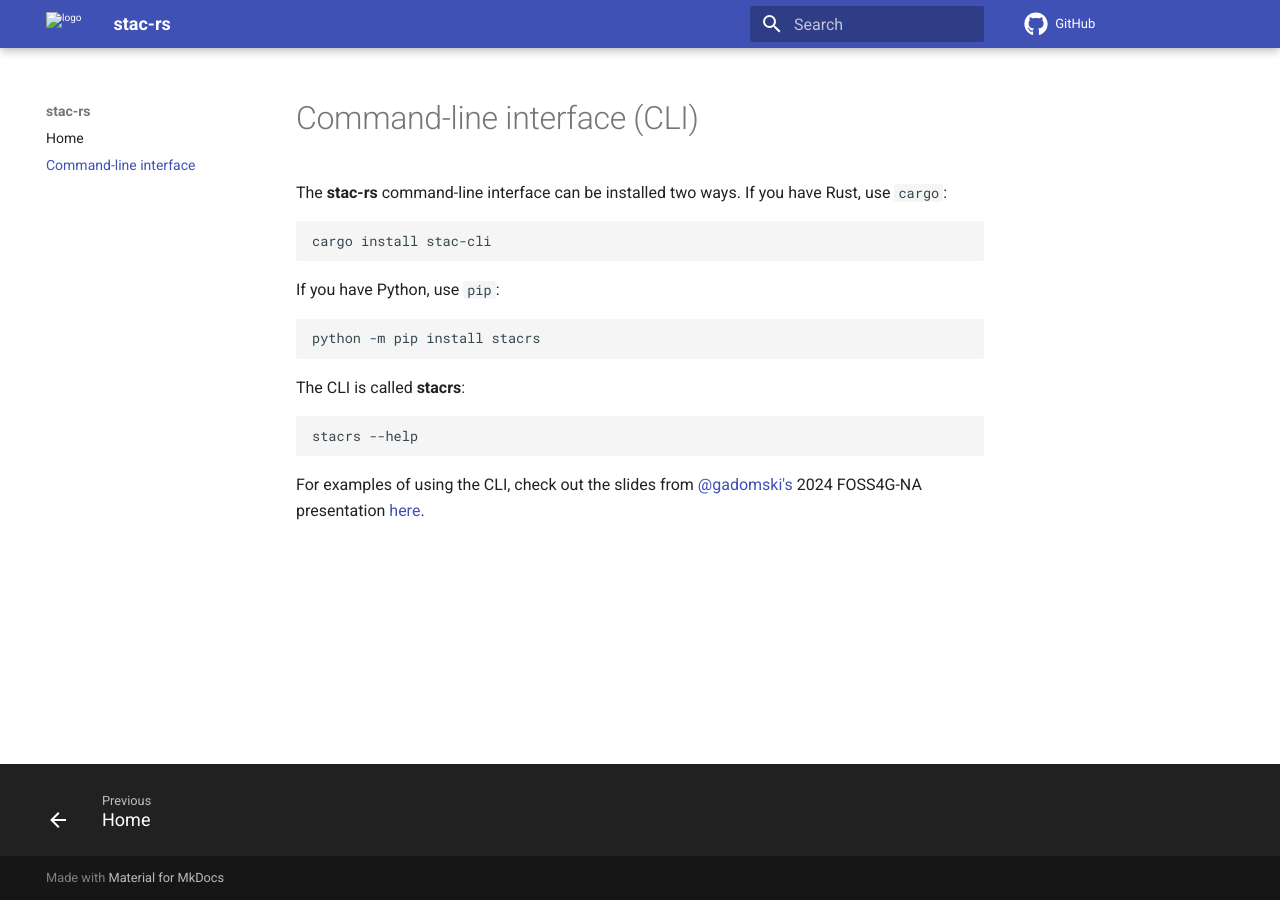
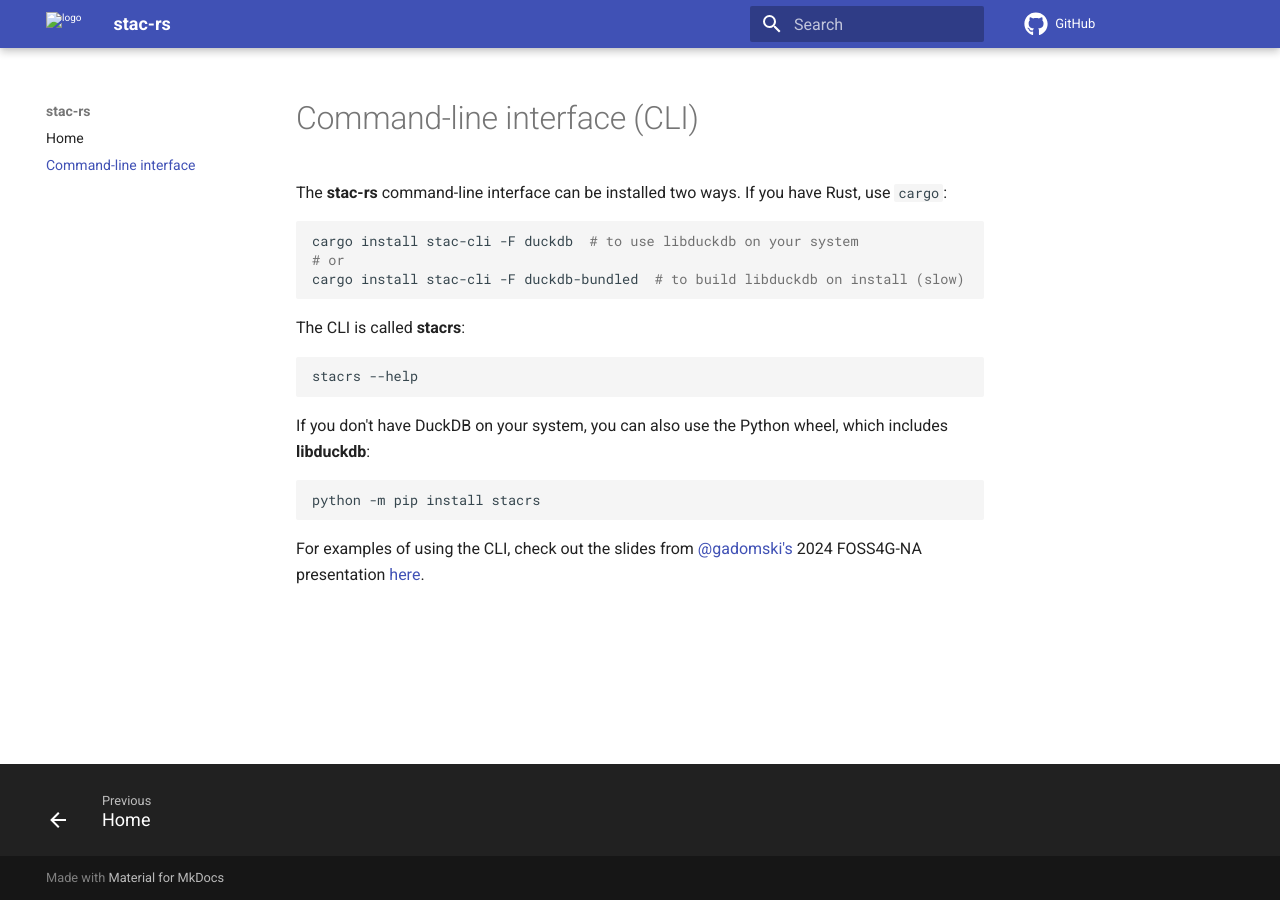
Before and after one commit to stac-utils/stac-rs, an MkDocs documentation site: the page built from docs/cli/index.md, in a window 1280 px wide. Built offline with MkDocs 1.6.1 and Material for MkDocs 9.7.7, drawn with Linux system fonts in a browser that asks for light colours; comment, search, counter and statistics services are not loaded.

Commit message:
fix: some readme fixups

````diff
--- a/docs/cli/index.md
+++ b/docs/cli/index.md
@@ -7,14 +7,10 @@
 The **stac-rs** command-line interface can be installed two ways.
 If you have Rust, use `cargo`:
 
-```shell
-cargo install stac-cli
-```
-
-If you have Python, use `pip`:
-
-```shell
-python -m pip install stacrs
+```sh
+cargo install stac-cli -F duckdb  # to use libduckdb on your system
+# or
+cargo install stac-cli -F duckdb-bundled  # to build libduckdb on install (slow)
 ```
 
 The CLI is called **stacrs**:
@@ -23,4 +19,10 @@
 stacrs --help
 ```
 
+If you don't have DuckDB on your system, you can also use the Python wheel, which includes **libduckdb**:
+
+```shell
+python -m pip install stacrs
+```
+
 For examples of using the CLI, check out the slides from [@gadomski's](https://github.com/gadomski/) 2024 FOSS4G-NA presentation [here](https://www.gadom.ski/2024-09-FOSS4G-NA-stac-rs/).
````
